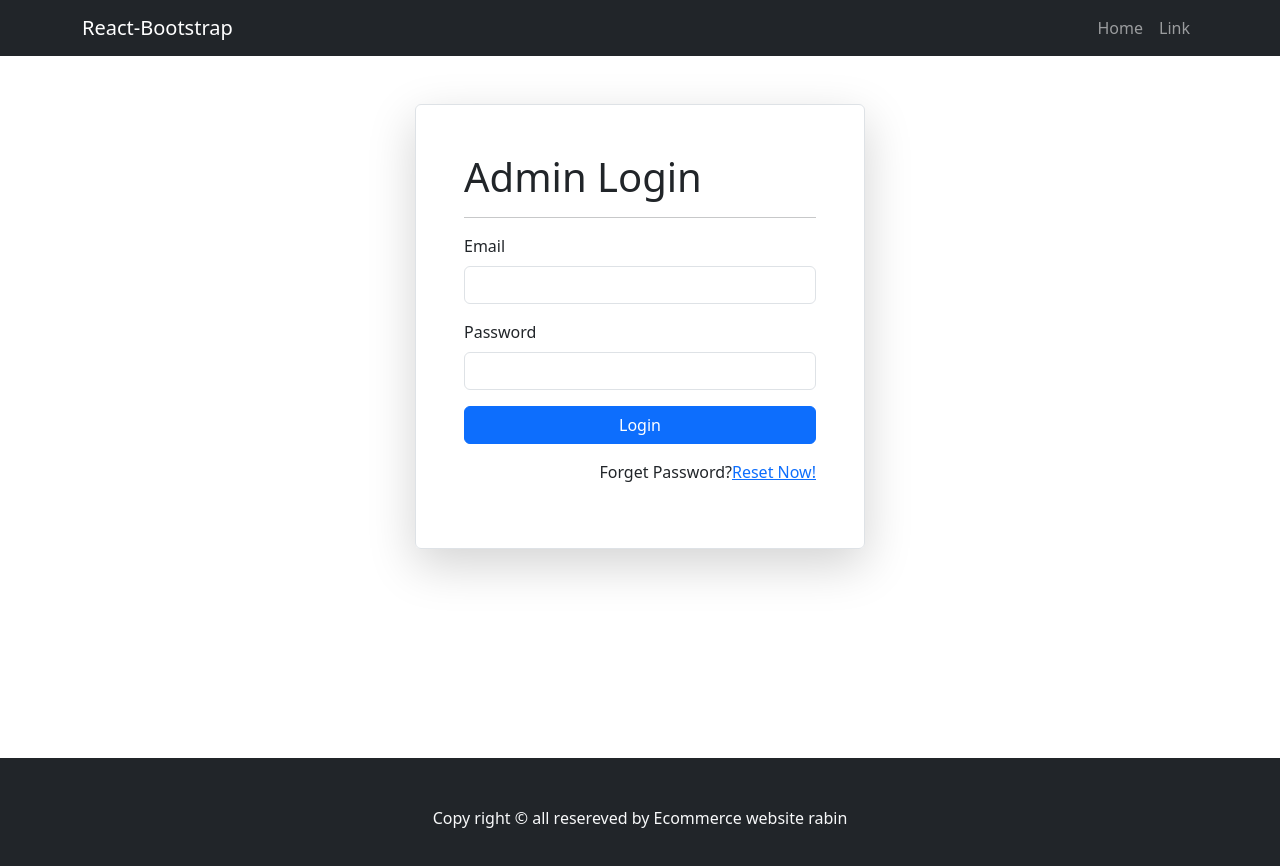
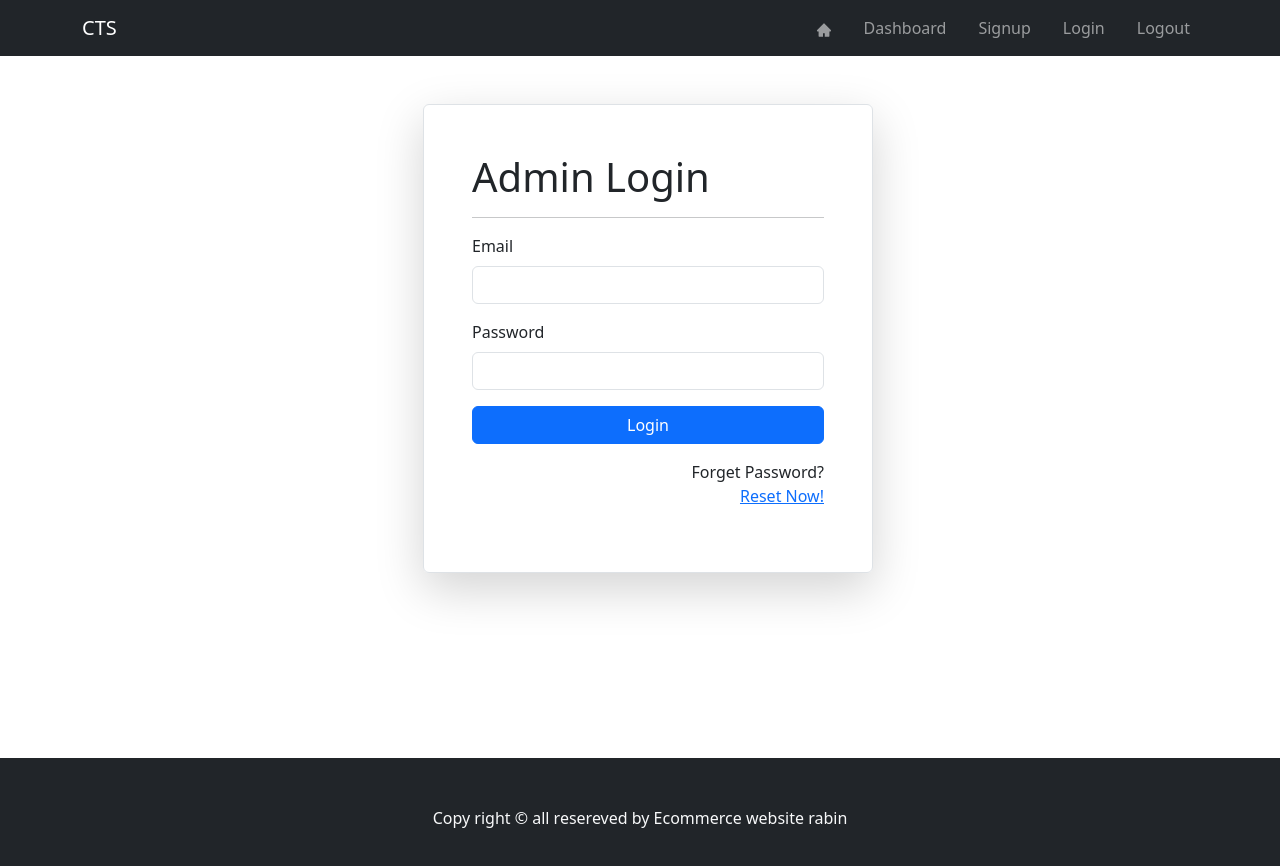
Before and after one commit to Rabin-Dhukhwa/Ecommerce-website, a React (Create React App) app: page / in a window 1280 px wide. Shown: the top 866 px of the page. Built offline with nearby package versions, Linux system fonts and the light colour scheme; no server answers.

Commit message:
AdminLayout

```diff
--- a/src/App.css
+++ b/src/App.css
@@ -1,5 +1,6 @@
 .main {
   min-height: calc(100vh - 170px);
+  margin-left: 1rem;
 }
 .register {
   max-width: 450px;
--- a/src/App.js
+++ b/src/App.js
@@ -3,26 +3,27 @@ import { ToastContainer } from "react-toastify";
 import "react-toastify/dist/ReactToastify.css";
 import { Route, Routes } from "react-router-dom";
 import Login from "./pages/registration-login/Login";
-// import Dashboard from "./pages/dashboard/Dashboard";
-// import Category from "./pages/category/Category";
-// import Products from "./pages/products/Products";
-// import PaymentOptions from "./pages/payment-option/PaymentOptions";
-// import Orders from "./pages/order/Orders";
-// import Buyers from "./pages/buyer/Buyers";
-// import Reviews from "./pages/review/Reviews";
-// import Admin from "./pages/admin/Admin";
-// import Profile from "./pages/profile/Profile";
 import Register from "./pages/registration-login/Register";
+import Dashboard from "./pages/dashboard/Dashboard";
+import Category from "./pages/category/Category";
+import Products from "./pages/products/Products";
+import PaymentOptions from "./pages/payment-option/PaymentOptions";
+import Orders from "./pages/order/Orders";
+import Buyers from "./pages/buyer/Buyers";
+import Reviews from "./pages/review/Reviews";
+import Admin from "./pages/admin/Admin";
+import Profile from "./pages/profile/Profile";
 
 function App() {
   return (
     <div className="">
       <Routes>
         <Route path="/" element={<Login />} />
+        <Route path="/login" element={<Login />} />
 
         {/* // private routes  */}
         <Route path="/registration" element={<Register />} />
-        {/* <Route path="/dashboard" element={<Dashboard />} />
+        <Route path="/dashboard" element={<Dashboard />} />
         <Route path="/categories" element={<Category />} />
         <Route path="/products" element={<Products />} />
         <Route path="/payment-options" element={<PaymentOptions />} />
@@ -30,7 +31,7 @@ function App() {
         <Route path="/buyers" element={<Buyers />} />
         <Route path="/reviews" element={<Reviews />} />
         <Route path="/admin" element={<Admin />} />
-        <Route path="/profile" element={<Profile />} /> */}
+        <Route path="/profile" element={<Profile />} />
       </Routes>
 
       <ToastContainer />
--- /dev/null
+++ b/src/components/layout/AdminLayout.js
@@ -0,0 +1,24 @@
+import React from "react";
+import Header from "./Header";
+import { Footer } from "./Footer";
+import { SideMenu } from "../side-menu/SideMenu";
+
+const AdminLayout = ({ children, pageTitle }) => {
+  return (
+    <div className="admin-layout d-flex">
+      <div className="left w-25 bg-dark text-light">
+        <SideMenu />
+      </div>
+      <div className="right w-75">
+        <Header />
+
+        <h1 className="py-3">{pageTitle}</h1>
+        <hr />
+        <main className="main">{children}</main>
+        <Footer />
+      </div>
+    </div>
+  );
+};
+
+export default AdminLayout;
--- a/src/components/layout/Header.js
+++ b/src/components/layout/Header.js
@@ -3,17 +3,36 @@ import React from "react";
 import Container from "react-bootstrap/Container";
 import Nav from "react-bootstrap/Nav";
 import Navbar from "react-bootstrap/Navbar";
+import { Link } from "react-router-dom";
+import { AiFillHome } from "react-icons/ai";
 
 const Header = () => {
   return (
     <Navbar bg="dark" variant="dark" expand="md">
       <Container>
-        <Navbar.Brand href="#home">React-Bootstrap</Navbar.Brand>
+        {/* <Navbar.Brand href="/">CTS</Navbar.Brand> */}
+        <Link to="/" className="navbar-brand">
+          CTS
+        </Link>
         <Navbar.Toggle aria-controls="basic-navbar-nav" />
         <Navbar.Collapse id="basic-navbar-nav">
-          <Nav className="ms-auto">
-            <Nav.Link href="#home">Home</Nav.Link>
-            <Nav.Link href="#link">Link</Nav.Link>
+          <Nav className="ms-auto gap-3">
+            <Link to="/" className="nav-link" title="Home">
+              <AiFillHome />
+            </Link>
+            <Link to="/dashboard" className="nav-link">
+              Dashboard
+            </Link>
+            <Link to="/registration" className="nav-link">
+              Signup
+            </Link>
+            <Link to="/login" className="nav-link">
+              Login
+            </Link>
+
+            <Link to="/logout" className="nav-link">
+              Logout
+            </Link>
           </Nav>
         </Navbar.Collapse>
       </Container>
--- /dev/null
+++ b/src/components/side-menu/SideMenu.js
@@ -0,0 +1,64 @@
+import React from "react";
+import { Link } from "react-router-dom";
+
+export const SideMenu = () => {
+  const links = [
+    {
+      label: "Dashboard",
+      path: "/dashboard",
+    },
+    {
+      label: "Categories",
+      path: "/categories",
+    },
+    {
+      label: "Products",
+      path: "/products",
+    },
+    {
+      label: "Payment Options",
+      path: "/payment-options",
+    },
+    {
+      label: "orders",
+      path: "/orders",
+    },
+    {
+      label: "Buyers",
+      path: "/buyers",
+    },
+    {
+      label: "Reviews",
+      path: "/reviews",
+    },
+  ];
+  return (
+    <nav className="">
+      <div className="top mt-4 text-center">Admin Account</div>
+      <hr />
+      <div className="sideMenu d-flex justify-content-center ">
+        <ul className="list-unstyled">
+          {links.map(({ label, path }) => (
+            <li key={label} className="py-3">
+              <Link to={path} className="nav-link fs-5">
+                {label}
+              </Link>
+            </li>
+          ))}
+
+          <hr />
+          <li className="py-3">
+            <Link to="/admin" className="nav-link fs-5">
+              Admins
+            </Link>
+          </li>
+          <li className="py-3">
+            <Link to="/profile" className="nav-link fs-5">
+              Profile
+            </Link>
+          </li>
+        </ul>
+      </div>
+    </nav>
+  );
+};
--- a/src/pages/registration-login/Login.js
+++ b/src/pages/registration-login/Login.js
@@ -7,7 +7,7 @@ import { useState } from "react";
 import { createUserWithEmailAndPassword } from "firebase/auth";
 import { auth } from "../../config/config";
 import { toast } from "react-toastify";
-import { createAdminUser, createNewAdminAuth } from "./userAction";
+import { createNewAdminAuth } from "./userAction";
 import { Link } from "react-router-dom";
 
 const Login = () => {
@@ -72,7 +72,7 @@ const Login = () => {
             </Button>
           </div>
           <p className="text-end mt-3">
-            Forget Password?
+            Forget Password? <br />
             <Link to="/password-reset-request">Reset Now!</Link>
           </p>
         </Form>
```
